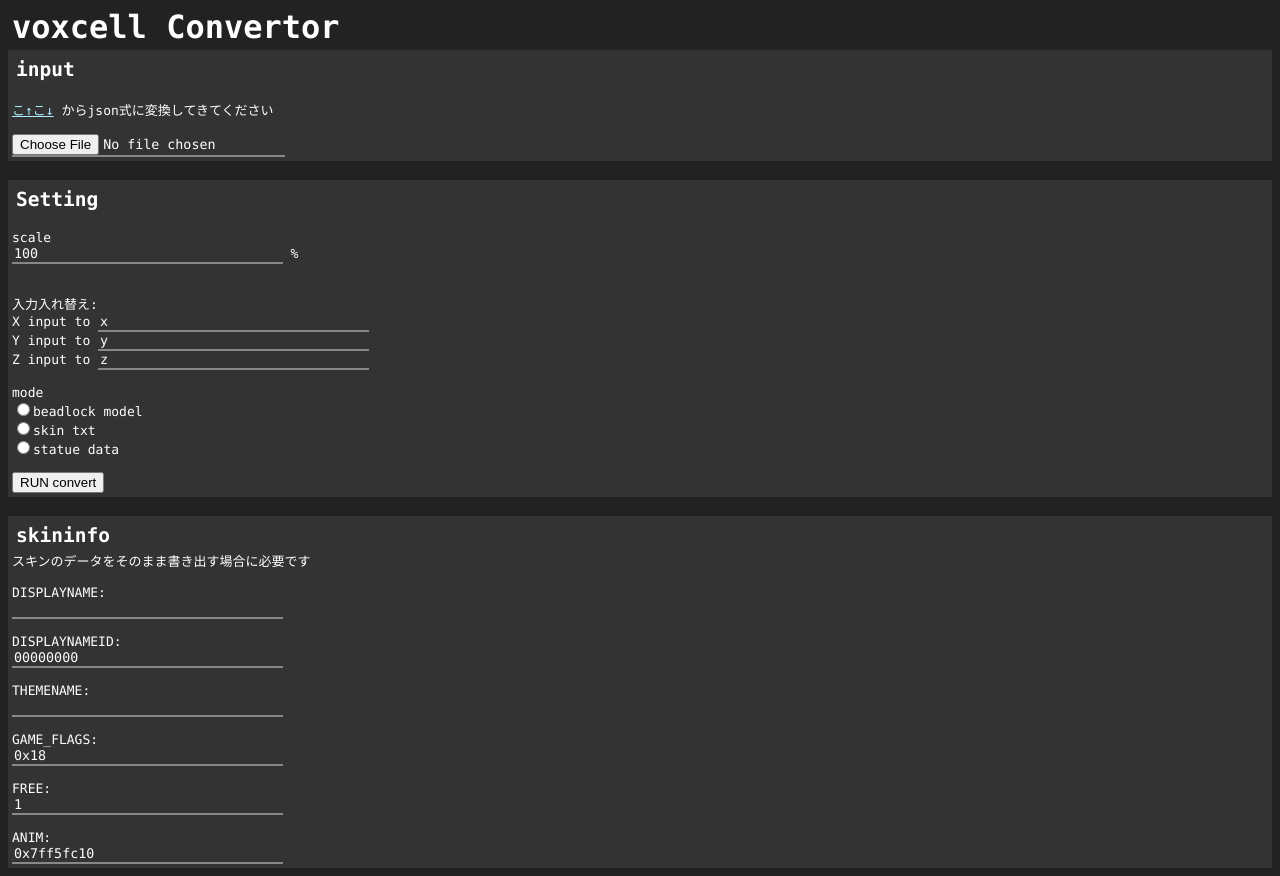
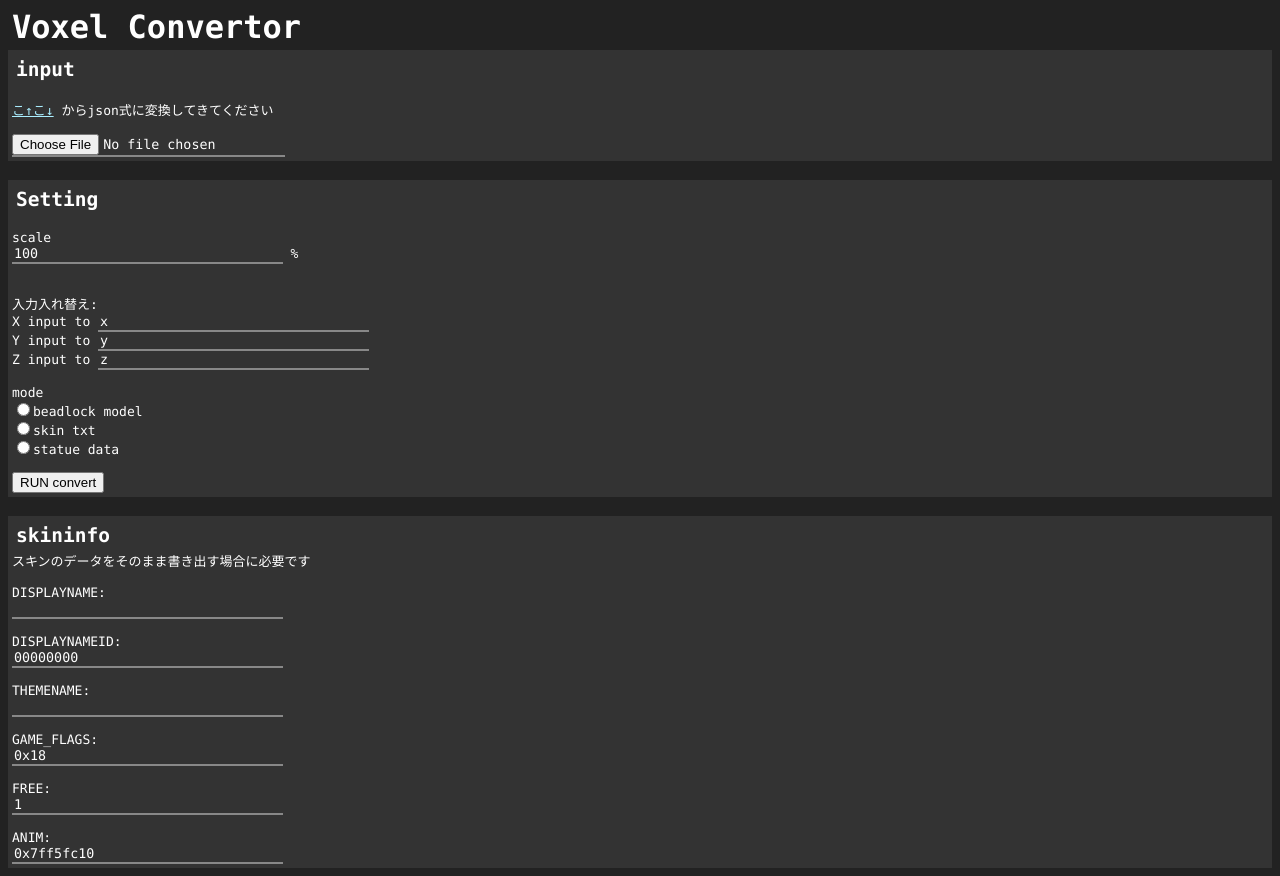
Before and after one commit to koragen256/csm-convertor, a plain HTML site: page index.html in a window 1280 px wide. Drawn offline with Linux system fonts and the light colour scheme.

Commit message:
Update index.html
すこし魚

```diff
--- a/index.html
+++ b/index.html
@@ -5,7 +5,7 @@
 <head>
   <meta http-equiv="Content-Type" content="text/html; charset=UTF-8">
   <!-- Global site tag (gtag.js) - Google Analytics -->
-  <title>voxcell Convertor</title>
+  <title>Voxel Convertor</title>
   <meta name="viewport" content="width=device-width,initial-scale=1">
 </head>
 
@@ -92,7 +92,7 @@
   </style>
 
 
-  <h1>voxcell Convertor</h1>
+  <h1>Voxel Convertor</h1>
   <div class="box">
     <h2>input</h2>
     <br>
```
